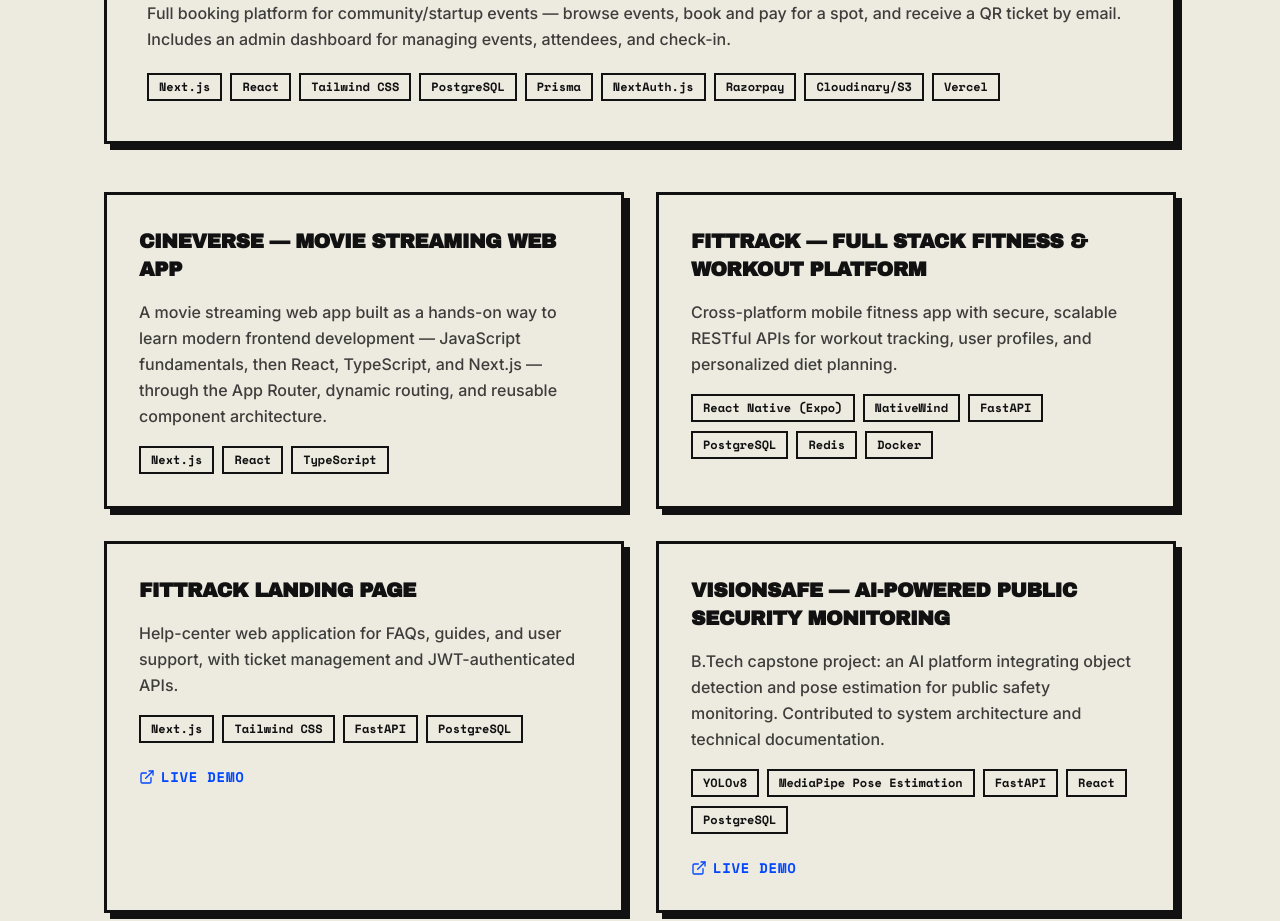
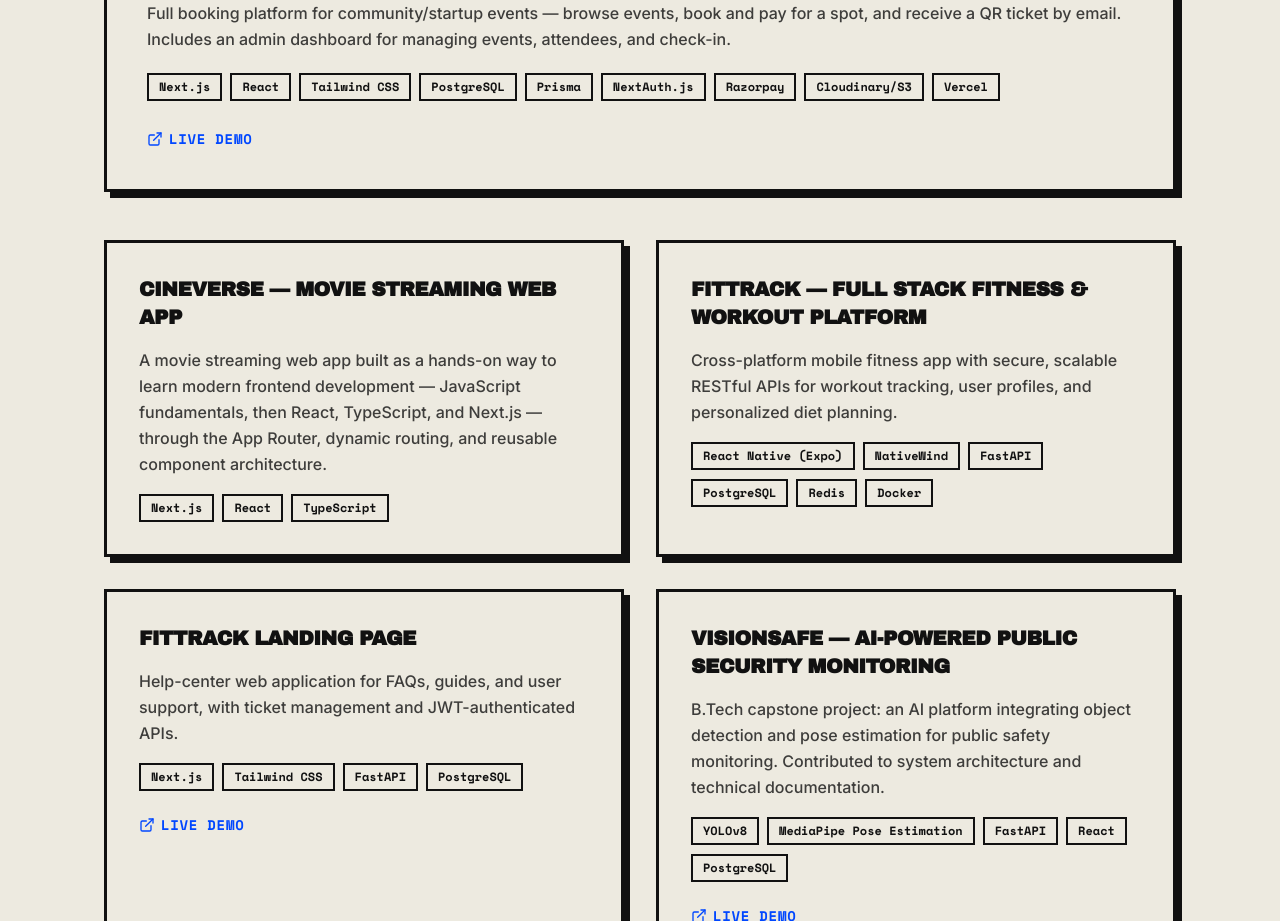
Before and after one commit to Rahul10X/portfolio, a Next.js app: page / in a window 1280 px wide. Shown: the part 2360-3281 px from the top of the page. Built offline with nearby package versions, Linux system fonts and the light colour scheme.

Commit message:
Added After8 link

```diff
--- a/data/content.ts
+++ b/data/content.ts
@@ -107,6 +107,7 @@
       "Vercel",
     ],
     featured: true,
+    liveUrl: "https://after8-jet.vercel.app/",
   },
   {
     title: "CineVerse — Movie Streaming Web App",
```
